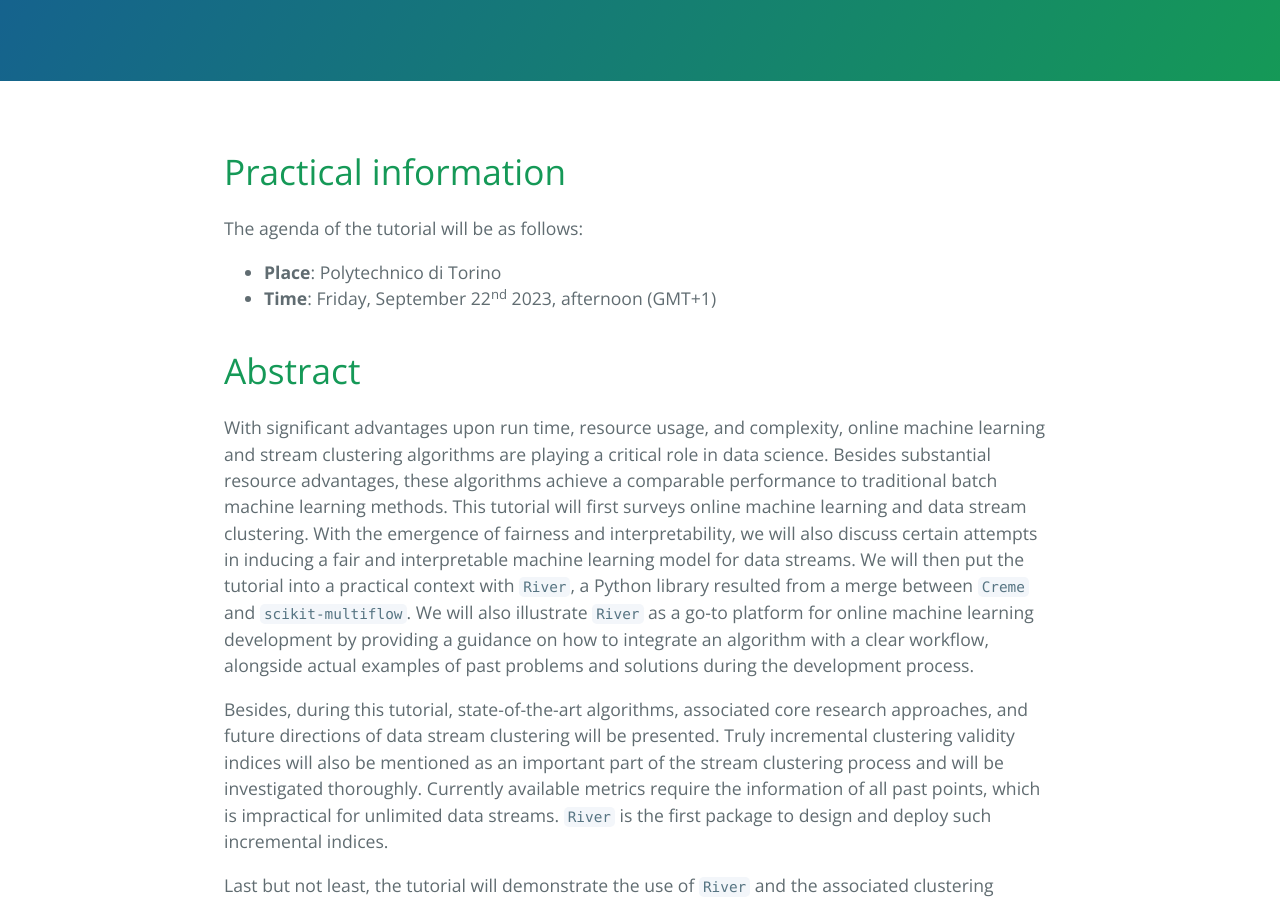
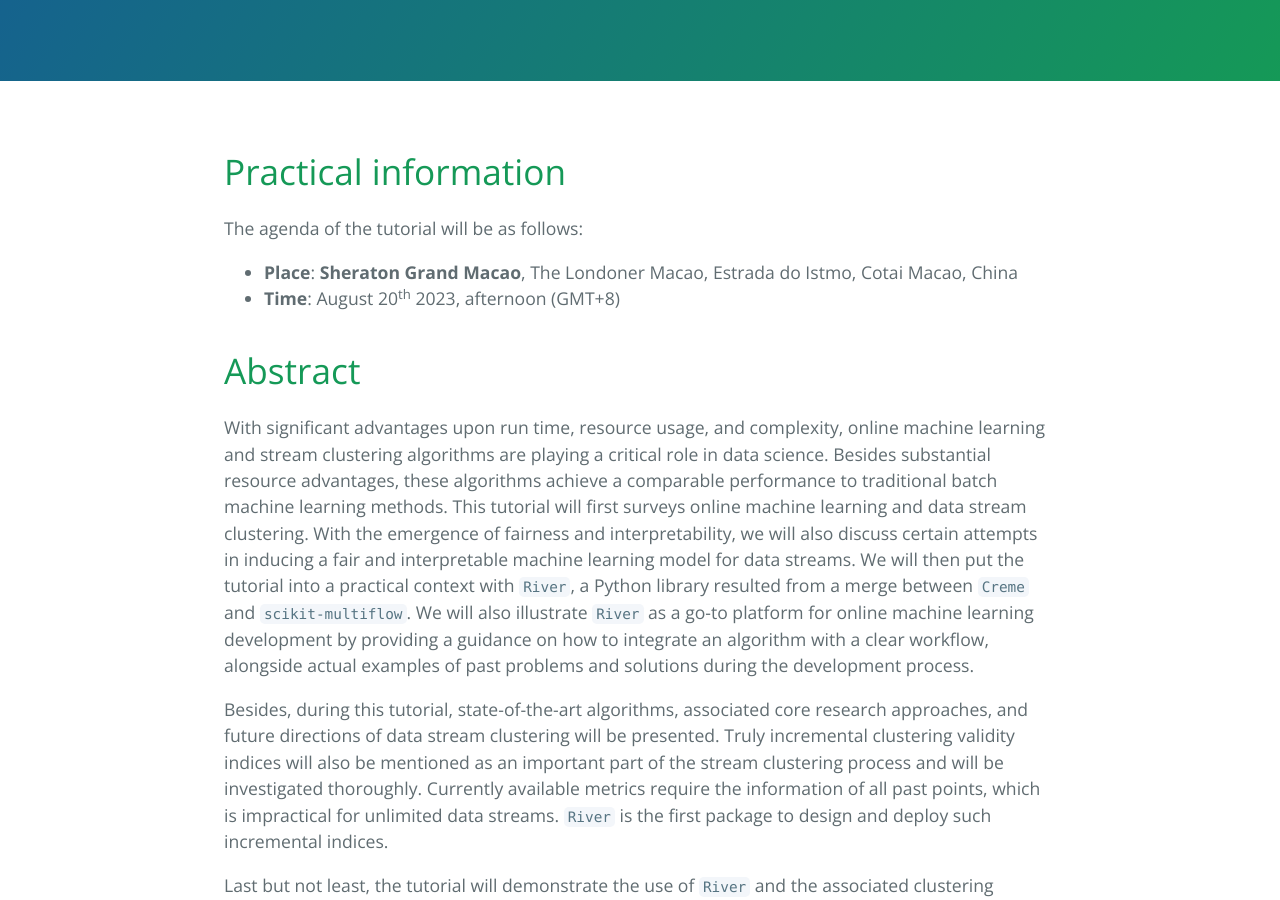
Before and after one commit to hoanganhngo610/stream-clustering.ijcai.2023, a Jekyll site: the page built from index.md, in a window 1280 px wide and 900 px high, scrolled down 488 px. Built offline with Jekyll 4.4.1, drawn with Linux system fonts in a browser that asks for light colours.

Commit message:
Change time and venue of the tutorial

```diff
--- a/index.md
+++ b/index.md
@@ -18,8 +18,8 @@ mathjax: true
 
 The agenda of the tutorial will be as follows:
 
-* **Place**: Polytechnico di Torino
-* **Time**: Friday, September 22<sup>nd</sup> 2023, afternoon (GMT+1)
+* **Place**: **Sheraton Grand Macao**, The Londoner Macao, Estrada do Istmo, Cotai Macao, China
+* **Time**: August 20<sup>th</sup> 2023, afternoon (GMT+8)
 
 # Abstract
 
```
Also changed, not shown: 1 other file.
